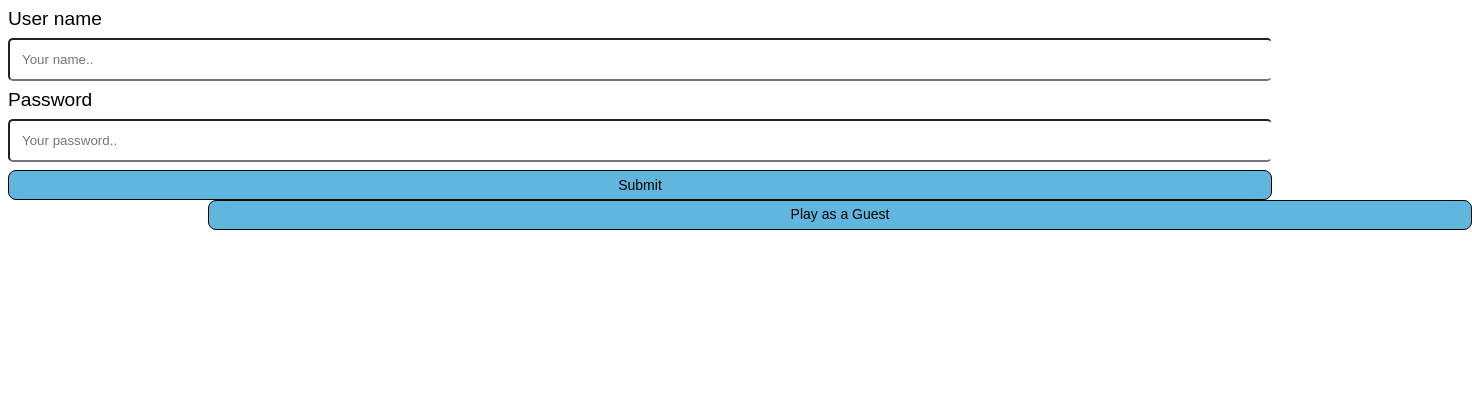
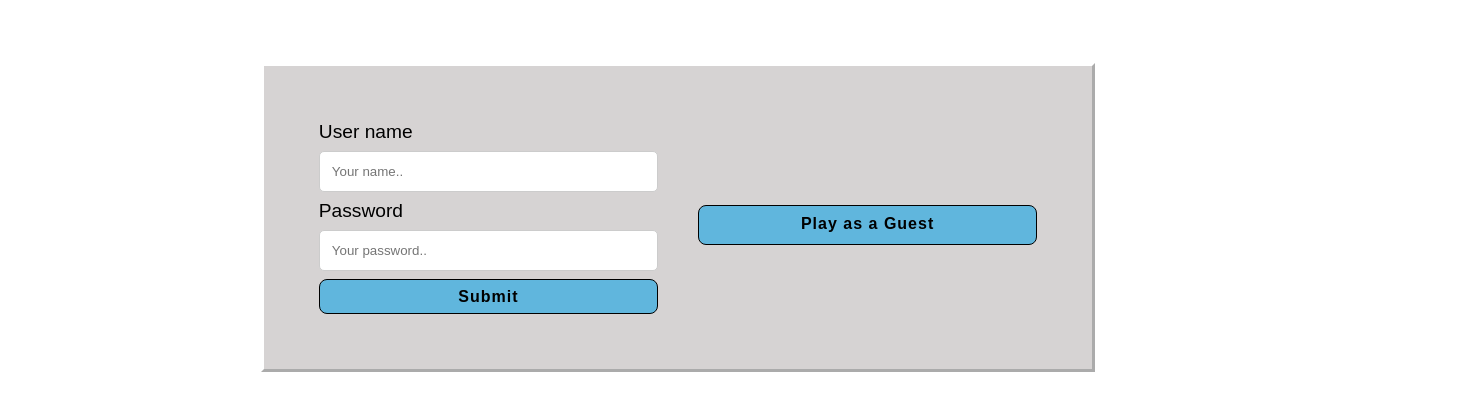
Before and after one commit to OVUSA/Minesweeper_game, a plain HTML site: page html/signup.html in a window 1280 px wide. Shown: the whole page, 1472 px wide, since content can reach past the window. Drawn offline with Linux system fonts and the light colour scheme.

Commit message:
added grid classes

```diff
--- a/css/signup_style.css
+++ b/css/signup_style.css
@@ -2,9 +2,8 @@
 #main{
 width: 60%;
 margin: 5% 20%;
-border: 3px solid rgb(10, 148, 190);
+border: 3px outset white;
 background-color:#d6d3d3;
-border-radius: 10px;
 padding: 35px 35px;
 }
 .box {
@@ -16,9 +15,9 @@ input[type=text], input[type=password] {
     padding: 12px 12px;
     margin: 8px 0;
     display: block;
-    border-right: 1px solid white;
     box-sizing: border-box;
     border-radius: 5px ;
+    border: 1px solid #ccc;
 }
 .left {
   grid-column: 4 / 7;
@@ -30,23 +29,23 @@ input[type=text], input[type=password] {
 .center-top {
   grid-column: 1 / 4;
   grid-row: 1/ 4;
-  border-right: 1px solid red;
+  border-right: px solid whitesmoke;
 }
 .wrapper {
   display:grid;
   grid-template-columns: repeat(6, 1fr);
-
   grid-template-rows: repeat(3, 1fr);
 }
 
-
-
 button{
-  height: 30px;
+  height: 35px;
   width: 100%;
   background-color: rgb(96, 182, 221);
   border: 0.5px solid rgb(0, 0, 0);
-  font-size: 14px;
+  font-size: 16px;
+  font-weight: bolder;
+  font-family: Arial, Helvetica, sans-serif;
+  letter-spacing: 1px;
   text-align: center;
   border-radius: 8px;
 }
@@ -55,8 +54,10 @@ label{
   font-size: larger;
   font-family: Arial, Helvetica, sans-serif;
 }
-.guest button{
-  margin-left: 200px;
-
+.left button{
+  height: 40px;
   padding-bottom:3px ;
 }
+button:hover{
+  background-color: rgb(112, 120, 233);
+}
--- a/html/signup.html
+++ b/html/signup.html
@@ -6,8 +6,8 @@
     <link rel = "stylesheet"  type ="text/css" href = "../css/signup_style.css">
 </head>
     <body>
-        <main>
-            <section class ="signupSection">
+        <section id="main" class="wrapper">
+            <div class="box center-top">
                 <form  id="signup">
                     <label for = "name">User name</label>
                     <input type ="text" id="name" placeholder="Your name..">
@@ -15,12 +15,12 @@
                     <input type = "text" id="password"placeholder = "Your password..">
                     <button id="btn" onclick=createUser()>Submit</button>
                 </form>
-            </section>
+            </div>
 
-            <section class="guest">
+            <div class="box left">
                 <button onclick=guestGame()>Play as a Guest</button>
-            </section>
-        </main>
+            </div>
+        </section>
     <script src = "../js/script.js"></script>
 </body>
 </html>
```
